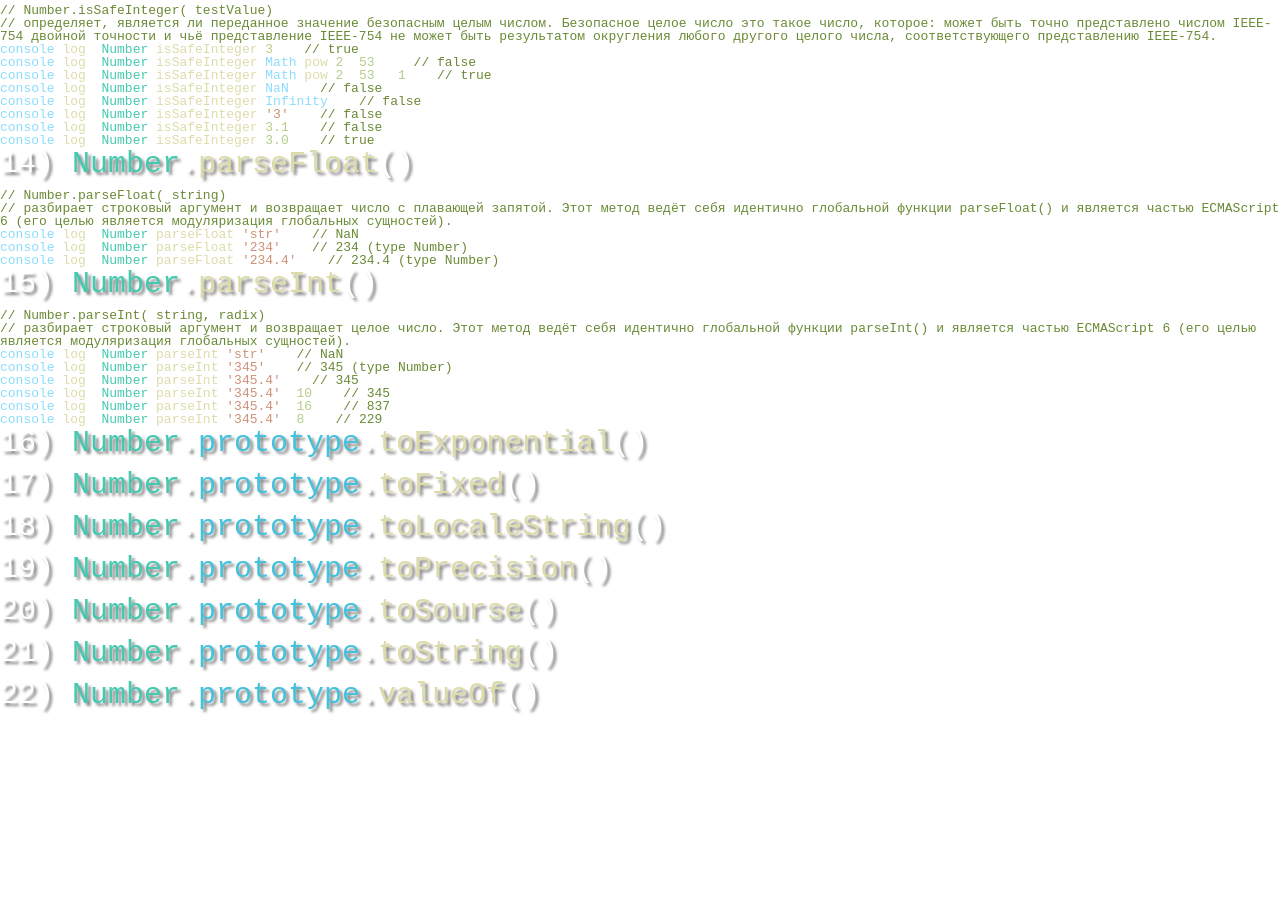
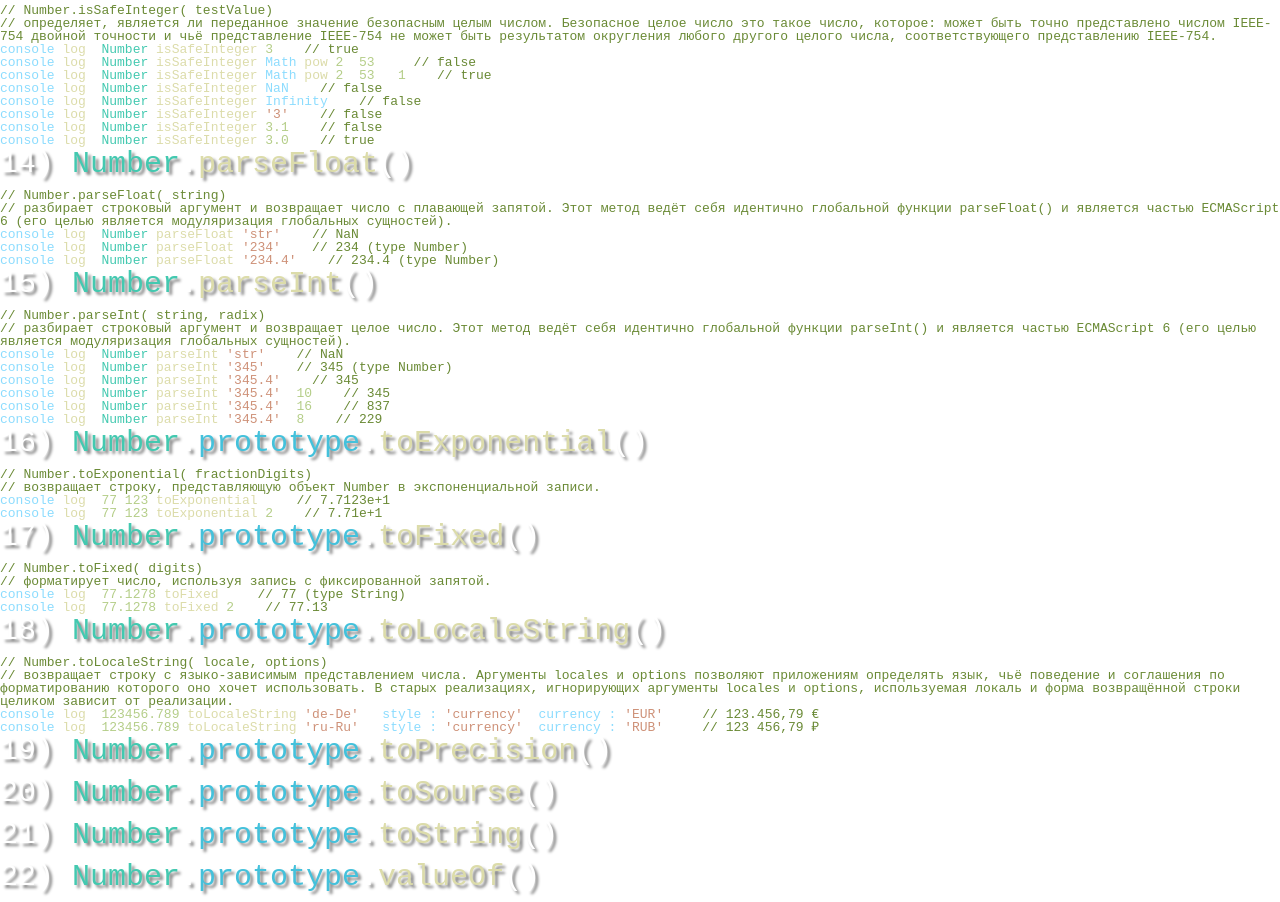
Before and after one commit to Dacemmi2mmi2/aboutArrays, a plain HTML site: page index.html in a window 1280 px wide. Shown: the part 1686-2588 px from the top of the page. Before the commit the page ends 2406 px from the top, so only its background shows below. Drawn offline with Linux system fonts and the light colour scheme.

Commit message:
added methods from toExponential to toLocaleString

```diff
--- a/index.html
+++ b/index.html
@@ -3251,10 +3251,18 @@
                         </code>
                     </h2>
                     <code>
-                        <p></p>
-                        <p></p>
-                        <p></p>
-                        <p></p>
+                        <p>
+                            <span class="greenColor">// Number.toExponential( fractionDigits)</span>
+                        </p>
+                        <p>
+                            <span class="greenColor">// возвращает строку, представляющую объект Number в экспоненциальной записи.</span>
+                        </p>
+                        <p>
+                            <span class="skyBlueColor">console</span><span class="whiteColor">.</span><span class="yellowColor">log</span><span class="whiteColor">(</span><span class="lightGreenColor"> 77</span><span class="whiteColor">.</span><span class="lightGreenColor">123</span><span class="whiteColor">.</span><span class="yellowColor">toExponential</span><span class="whiteColor">());</span><span class="greenColor"> // 7.7123e+1</span>
+                        </p>
+                        <p>
+                            <span class="skyBlueColor">console</span><span class="whiteColor">.</span><span class="yellowColor">log</span><span class="whiteColor">(</span><span class="lightGreenColor"> 77</span><span class="whiteColor">.</span><span class="lightGreenColor">123</span><span class="whiteColor">.</span><span class="yellowColor">toExponential</span><span class="whiteColor">(</span><span class="lightGreenColor">2</span><span class="whiteColor">));</span><span class="greenColor"> // 7.71e+1</span>
+                        </p>
                     </code>
                 </section>
                 <section id="Number_toFixed" class="Number_toFixed">
@@ -3264,10 +3272,18 @@
                         </code>
                     </h2>
                     <code>
-                        <p></p>
-                        <p></p>
-                        <p></p>
-                        <p></p>
+                        <p>
+                            <span class="greenColor">// Number.toFixed( digits)</span>
+                        </p>
+                        <p>
+                            <span class="greenColor">// форматирует число, используя запись с фиксированной запятой.</span>
+                        </p>
+                        <p>
+                            <span class="skyBlueColor">console</span><span class="whiteColor">.</span><span class="yellowColor">log</span><span class="whiteColor">(</span><span class="lightGreenColor"> 77.1278</span><span class="whiteColor">.</span><span class="yellowColor">toFixed</span><span class="whiteColor">());</span><span class="greenColor"> // 77 (type String)</span>
+                        </p>
+                        <p>
+                            <span class="skyBlueColor">console</span><span class="whiteColor">.</span><span class="yellowColor">log</span><span class="whiteColor">(</span><span class="lightGreenColor"> 77.1278</span><span class="whiteColor">.</span><span class="yellowColor">toFixed</span><span class="whiteColor">(</span><span class="lightGreenColor">2</span><span class="whiteColor">));</span><span class="greenColor"> // 77.13</span>
+                        </p>
                     </code>
                 </section>
                 <section id="Number_toLocaleString" class="Number_toLocaleString">
@@ -3277,10 +3293,18 @@
                         </code>
                     </h2>
                     <code>
-                        <p></p>
-                        <p></p>
-                        <p></p>
-                        <p></p>
+                        <p>
+                            <span class="greenColor">// Number.toLocaleString( locale, options)</span>
+                        </p>
+                        <p>
+                            <span class="greenColor">// возвращает строку с языко-зависимым представлением числа. Aргументы locales и options позволяют приложениям определять язык, чьё поведение и соглашения по форматированию которого оно хочет использовать. В старых реализациях, игнорирующих аргументы locales и options, используемая локаль и форма возвращённой строки целиком зависит от реализации.</span>
+                        </p>
+                        <p>
+                            <span class="skyBlueColor">console</span><span class="whiteColor">.</span><span class="yellowColor">log</span><span class="whiteColor">(</span><span class="lightGreenColor"> 123456.789</span><span class="whiteColor">.</span><span class="yellowColor">toLocaleString</span><span class="whiteColor">(</span><span class="brownColor">'de-De'</span><span class="whiteColor">, {</span><span class="skyBlueColor">style : </span><span class="brownColor">'currency'</span><span class="whiteColor">, </span><span class="skyBlueColor">currency : </span><span class="brownColor">'EUR'</span><span class="whiteColor">}));</span><span class="greenColor"> // 123.456,79 €</span>
+                        </p>
+                        <p>
+                            <span class="skyBlueColor">console</span><span class="whiteColor">.</span><span class="yellowColor">log</span><span class="whiteColor">(</span><span class="lightGreenColor"> 123456.789</span><span class="whiteColor">.</span><span class="yellowColor">toLocaleString</span><span class="whiteColor">(</span><span class="brownColor">'ru-Ru'</span><span class="whiteColor">, {</span><span class="skyBlueColor">style : </span><span class="brownColor">'currency'</span><span class="whiteColor">, </span><span class="skyBlueColor">currency : </span><span class="brownColor">'RUB'</span><span class="whiteColor">}));</span><span class="greenColor"> // 123 456,79 ₽</span>
+                        </p>
                     </code>
                 </section>
                 <section id="Number_toPrecision" class="Number_toPrecision">
```
